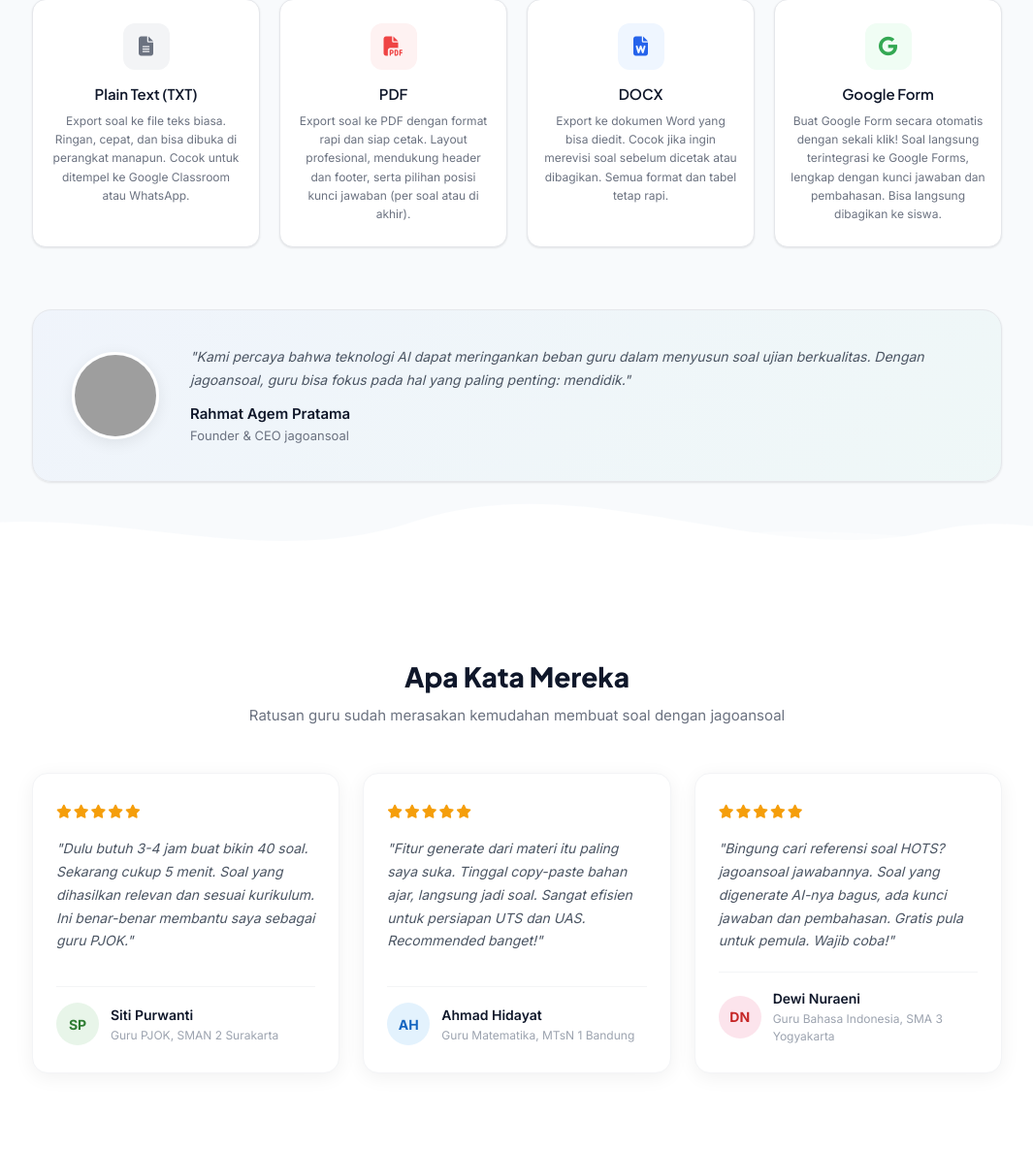
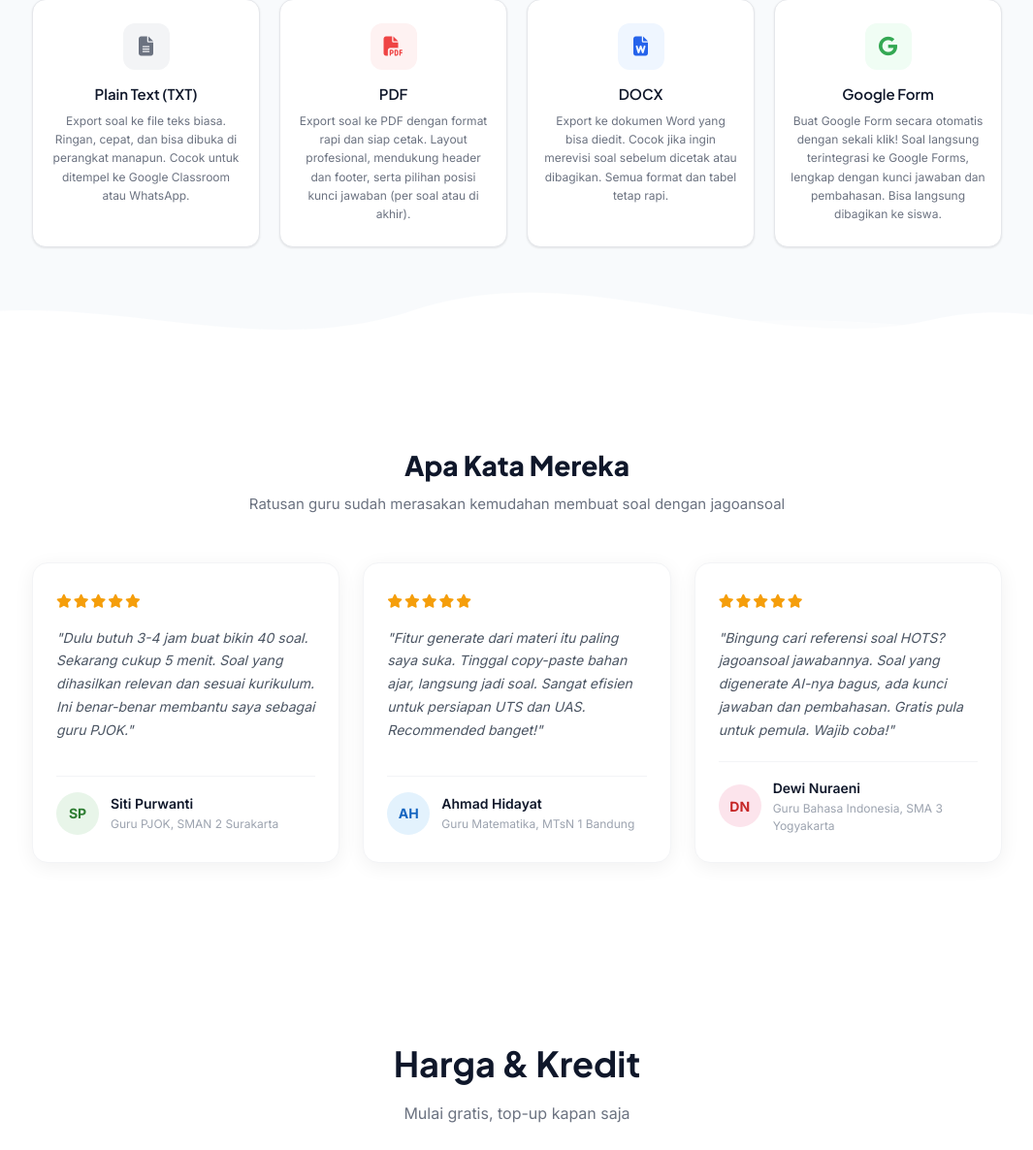
Before and after one commit to sikuentertaiment/jagoansoal-m1, a PHP site: page / in a window 1280 px wide. Shown: the part 2429-3615 px from the top of the page at 97% size, without its empty margins (107-1172 px from the left). Run offline with PHP 8.4, Linux system fonts and the light colour scheme; data comes from the database, SQL or seed files in the repository; data that the repository does not hold is empty; some libraries are stand-ins or nearby versions; grey boxes are pictures that could not be loaded.

Commit message:
rubah sedikit

```diff
--- a/public/frontend/pages/landing.php
+++ b/public/frontend/pages/landing.php
@@ -356,7 +356,7 @@
         </div>
       </div>
 
-      <div class="ceo-section">
+      <div class="ceo-section hidden">
         <div class="ceo-card">
           <img src="https://pioneers.my.id/assets/team_pic_ceo.jpeg" alt="CEO" class="ceo-photo" onerror="this.src='https://api.dicebear.com/9.x/pixel-art/svg?seed=gema'">
           <div class="ceo-content">
```
